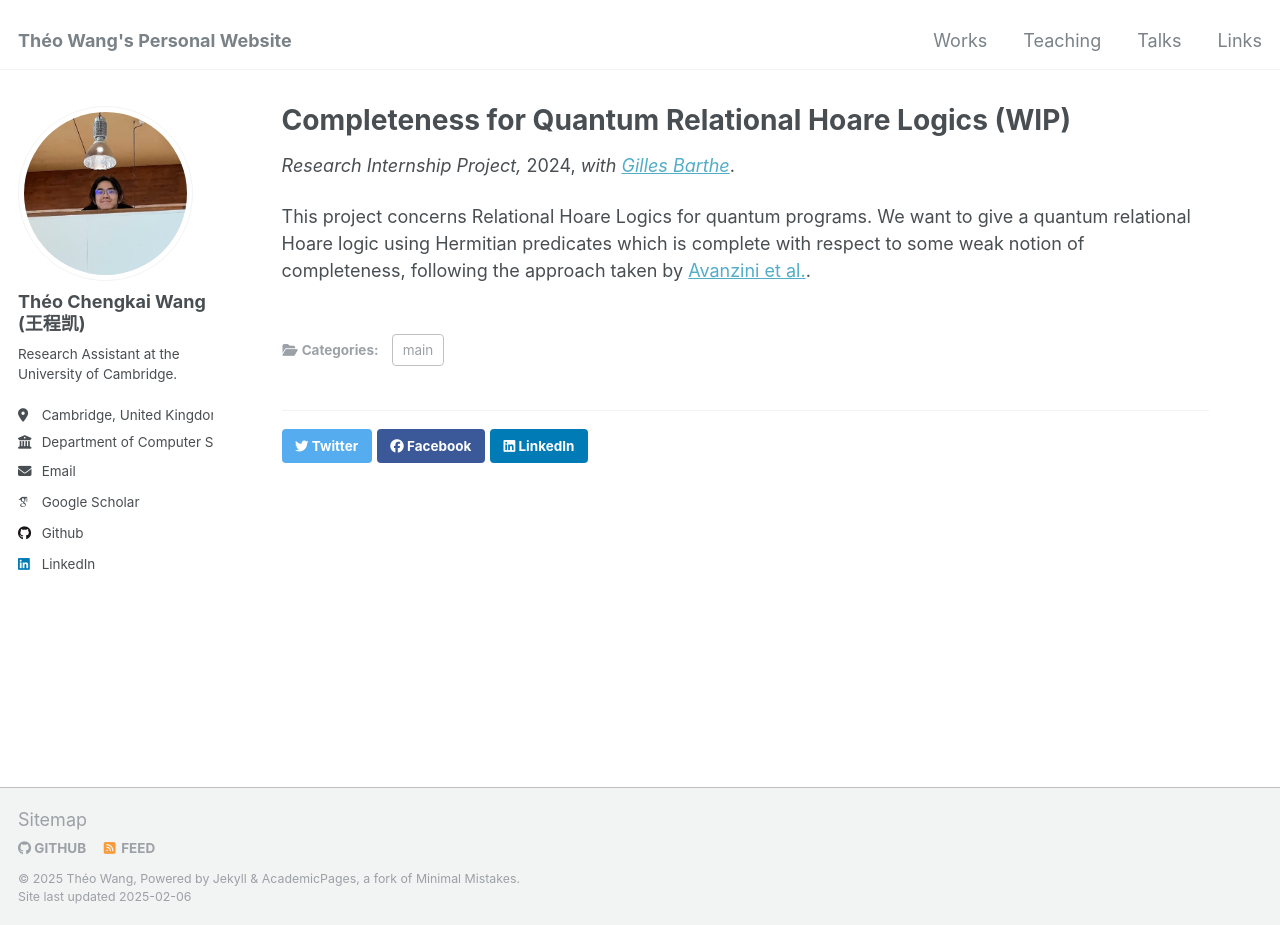
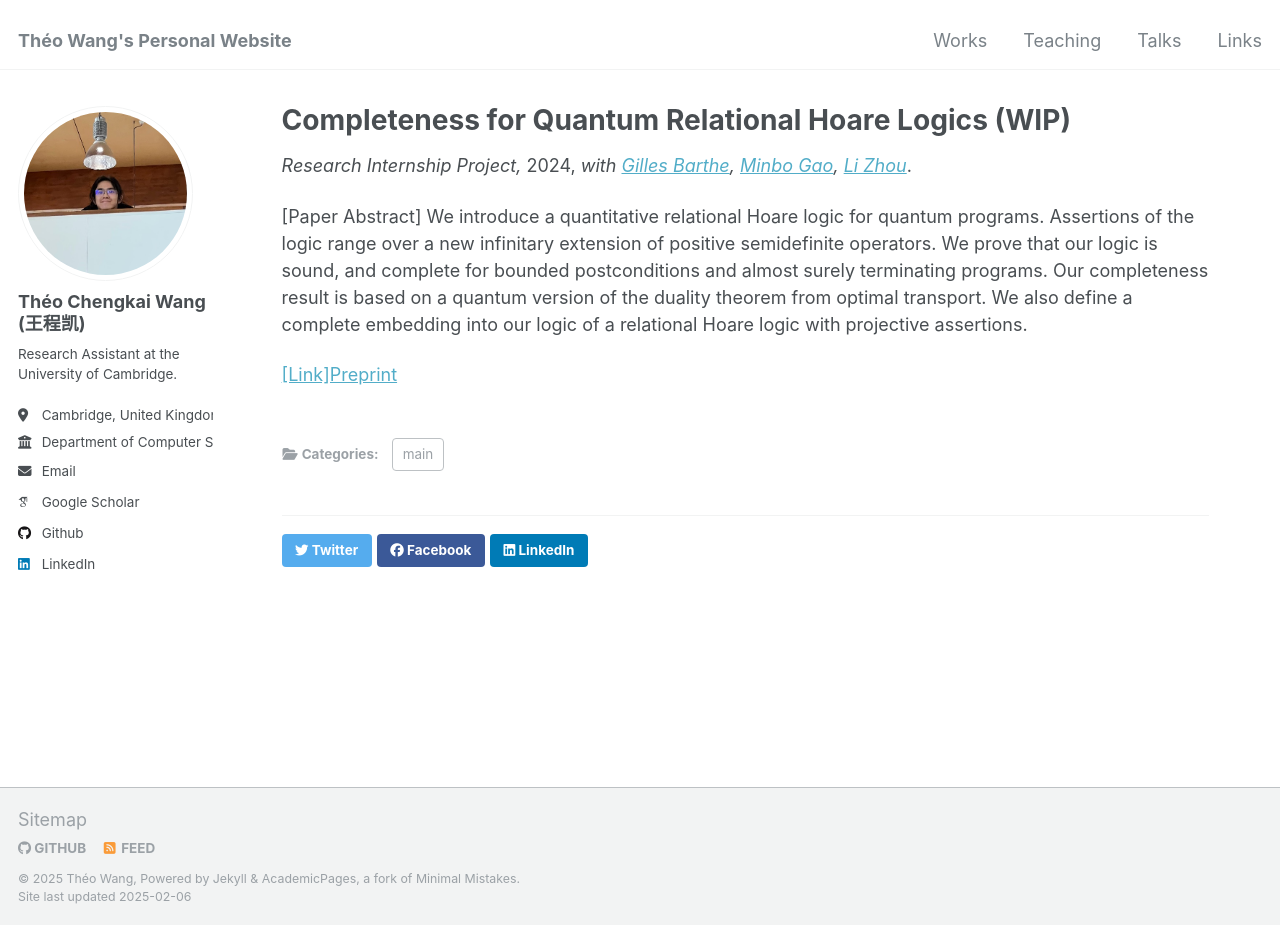
Before and after one commit to theo-chengkai-wang/theo-chengkai-wang.github.io, a Jekyll site: the page built from _works/2024-09-bochum.md, in a window 1280 px wide and 925 px high. Built offline with Jekyll 4.4.1, drawn with Linux system fonts in a browser that asks for light colours; some web fonts are replaced.

Commit message:
Updated collaborators for Bochum

```diff
--- a/_works/2024-09-bochum.md
+++ b/_works/2024-09-bochum.md
@@ -6,13 +6,12 @@ permalink: /works/2024-09-bochum
 excerpt: 'Research internship project at MPI-SP with Gilles Barthe.'
 date: 2024-09-16
 # venue: 'Thesis'
-collaborators: [{name: "Gilles Barthe", url: "https://gbarthe.github.io"}]
+collaborators: [{name: "Gilles Barthe", url: "https://gbarthe.github.io"}, {name: "Minbo Gao", url: "https://scholar.google.com/citations?user=b8i9J_QAAAAJ&hl=en"}, {name: "Li Zhou", url: "https://scholar.google.com/citations?user=oEZ7iPkAAAAJ&hl=en"}]
 label: 'Research Internship Project'
-# urls: [{name: "Extended Abstract", url: "/files/works/2023_11_Lys_extended_abstract-11.pdf"},
-#         {name: "Poster", url: "/files/works/2024_01_Oxford_Poster_Lys-7.pdf"}]
+urls: [{name: "[Link]Preprint", url: "https://arxiv.org/abs/2501.15238"}]
 # slidesurl: 'http://academicpages.github.io/files/slides1.pdf'
 # paperurl: 'http://academicpages.github.io/files/paper1.pdf'
 # citation: 'Your Name, You. (2009). &quot;Paper Title Number 1.&quot; <i>Journal 1</i>. 1(1).'
 ---
 
-This project concerns Relational Hoare Logics for quantum programs. We want to give a quantum relational Hoare logic using Hermitian predicates which is complete with respect to some weak notion of completeness, following the approach taken by [Avanzini et al.](https://arxiv.org/abs/2407.17127).
+[Paper Abstract] We introduce a quantitative relational Hoare logic for quantum programs. Assertions of the logic range over a new infinitary extension of positive semidefinite operators. We prove that our logic is sound, and complete for bounded postconditions and almost surely terminating programs. Our completeness result is based on a quantum version of the duality theorem from optimal transport. We also define a complete embedding into our logic of a relational Hoare logic with projective assertions.
```
Also changed, not shown: _works/2024-09-MSc-thesis.md (+1 -1 lines).
